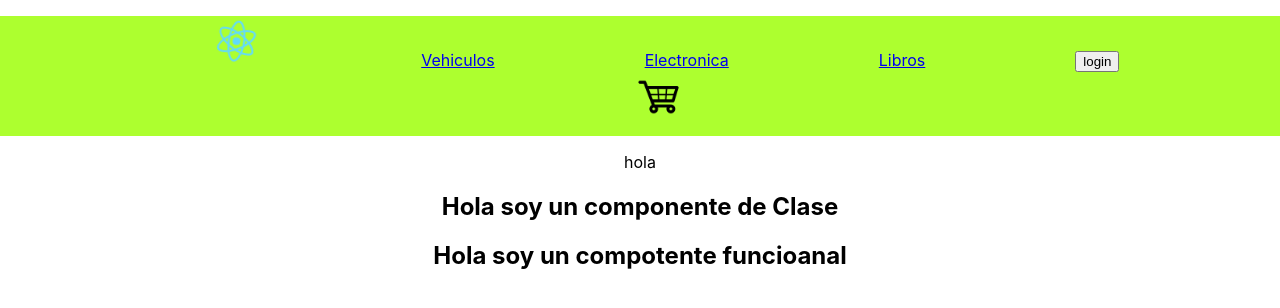
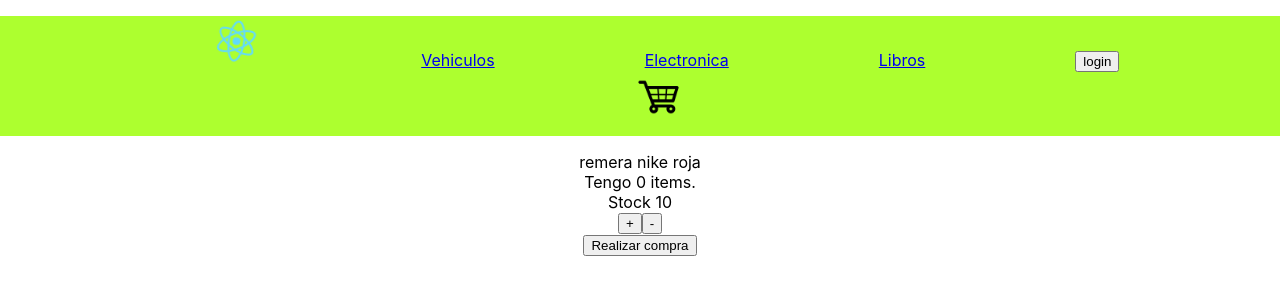
Before and after one commit to MedinaIsaias/tiendanike, a React (Create React App) app: page / in a window 1280 px wide. Shown: the top 308 px of the page. Built offline with nearby package versions, Linux system fonts and the light colour scheme.

Commit message:
nuevo commit

```diff
--- a/src/App.js
+++ b/src/App.js
@@ -1,17 +1,23 @@
-
+import React, {useState} from 'react'
 import './App.css';
-import NavBar from './components/NavBar';
-import ClassComponent from './components/ClassComponent/ClassComponent';
-import FunctionalComponent from './components/FunctionalComponent/FunctionalComponent';
+import NavBar from './components/NavBar/NavBar';
 import '../src/components/CarWidget/CarWidget.css';
 import ItemListContainer from './components/ItemListContainer/ItemListContainer';
+import ItemCount from './components/ItemCount/ItemCount';
+import Boton from './components/Boton/Boton';
+
 function App() {
+  const stock = 10
+  const [items, setItems] = useState(0)
+  const sumar = () => items < stock ? setItems(items + 1) : alert('Se alcanzo el maximo de stock')
+  const restar = () => items > 0 ? setItems(items - 1) : alert('no se pueden introducir valores negativos')
+
   return (
     <div className="App">
         <NavBar/>
-        <ItemListContainer greeting='hola'/>
-        <ClassComponent/>
-        <FunctionalComponent/>
+        <ItemListContainer greeting='remera nike roja'/>
+        <ItemCount stock={stock} sumar={sumar} restar={restar} items={items} />
+        <Boton/>
     </div>
   );
 }
--- /dev/null
+++ b/src/components/Boton/Boton.js
@@ -0,0 +1,8 @@
+
+const Boton = () => {
+return (
+    <button>Realizar compra</button>
+  )
+}
+
+export default Boton
--- a/src/components/CarWidget/CarWidget.js
+++ b/src/components/CarWidget/CarWidget.js
@@ -1,4 +1,4 @@
-import carrito from './carrito.png';
+import carrito from '../../assets/img/carrito.png';
 const CarWidget = () => {
   return (
     <img src={carrito} className="carrito" alt="carrito"/>
--- a/src/components/ClassComponent/ClassComponent.js
+++ /dev/null
@@ -1,13 +0,0 @@
-import { Component } from 'react';
-
- class ClassComponent extends Component{
-    render(){
-        return(
-            <div>
-                <h2>Hola soy un componente  de Clase</h2>
-            </div>
-        );
-    }
- }
-
- export default ClassComponent;
--- a/src/components/FunctionalComponent/FunctionalComponent.js
+++ /dev/null
@@ -1,9 +0,0 @@
-
-const FunctionalComponent = () =>{
-    return(
-        <div>
-            <h2>Hola soy un compotente funcioanal</h2>
-        </div>
-    );
-};
-export default FunctionalComponent;
--- /dev/null
+++ b/src/components/ItemCount/ItemCount.js
@@ -0,0 +1,13 @@
+
+const ItemCount = (props) => {
+  return (
+         <div>
+             <div>Tengo {props.items} items.</div>
+             <div>Stock {props.stock}</div>
+             <button onClick={props.sumar}>+</button>
+             <button onClick={props.restar}>-</button>
+         </div>
+    )
+}
+
+export default ItemCount
--- a/src/components/NavBar.js
+++ b/src/components/NavBar/NavBar.js
@@ -1,5 +1,5 @@
-import logo from '../logo.svg';
-import carrito from '../components/CarWidget/carrito.png'
+import logo from '../../logo.svg';
+import carrito from '../../assets/img/carrito.png'
 const NavBar = ()=>{
     return(
     <div className="navbar-contenedor">
```
Also changed, not shown: src/assets/img/carrito.png (renamed from src/components/CarWidget/carrito.png), src/components/ClassComponent/ClassComponent.css (deleted), src/components/FunctionalComponent/FunctionalComponent.css (deleted).
